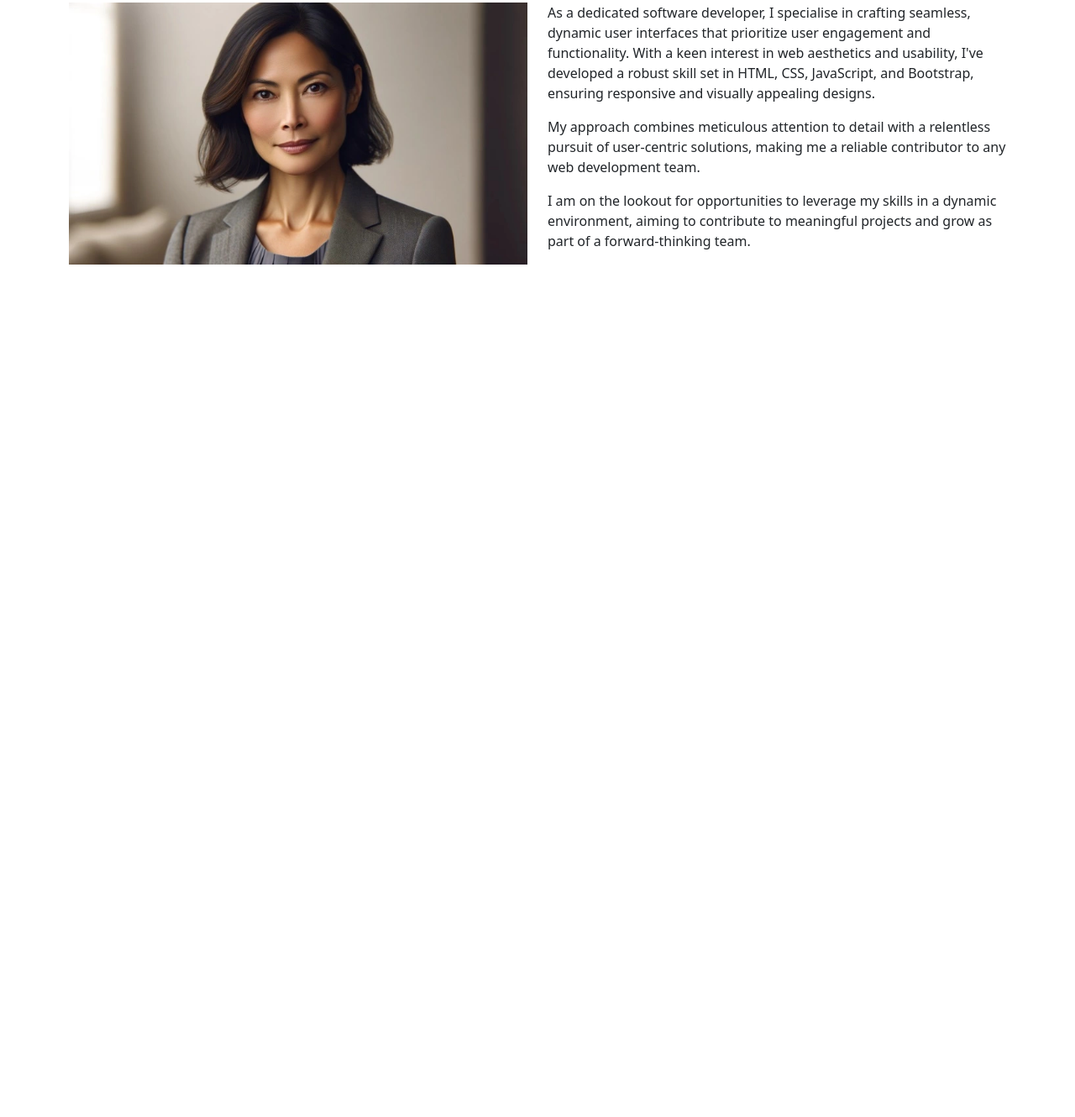
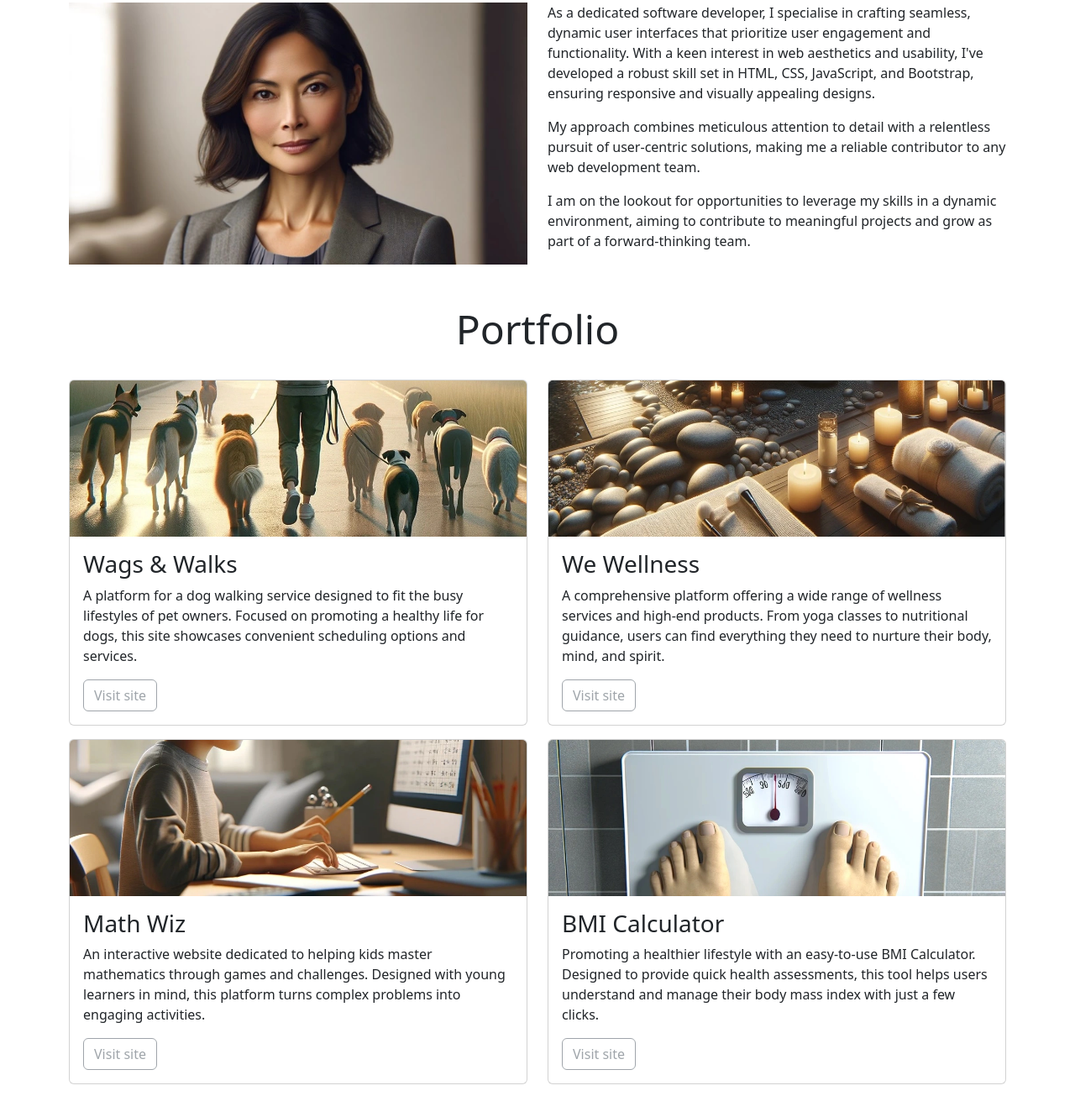
Before and after one commit to sthDINESH/simple-portfolio, a plain HTML site: page index.html in a window 1280 px wide. Shown: the part 544-1874 px from the top of the page at 84% size. Before the commit the page ends 883 px from the top, so only its background shows below. Drawn offline with nearby package versions, Linux system fonts and the light colour scheme.

Commit message:
add portfolio section and style it

```diff
--- a/index.html
+++ b/index.html
@@ -2,11 +2,11 @@
 <html lang="en">
 
 <head>
-    <meta charset="UTF-8">
-    <meta name="viewport" content="width=device-width, initial-scale=1.0">
+    <meta charset="UTF-8" />
+    <meta name="viewport" content="width=device-width, initial-scale=1.0" />
     <title>Mei Wong | Software Developer</title>
     <link href="https://cdn.jsdelivr.net/npm/bootstrap@5.3.7/dist/css/bootstrap.min.css" rel="stylesheet"
-        integrity="sha384-LN+7fdVzj6u52u30Kp6M/trliBMCMKTyK833zpbD+pXdCLuTusPj697FH4R/5mcr" crossorigin="anonymous">
+        integrity="sha384-LN+7fdVzj6u52u30Kp6M/trliBMCMKTyK833zpbD+pXdCLuTusPj697FH4R/5mcr" crossorigin="anonymous" />
     <!--Favicon-->
     <link rel="apple-touch-icon" sizes="180x180" href="assets/favicon_io/apple-touch-icon.png" />
     <link rel="icon" type="image/png" sizes="32x32" href="assets/favicon_io/favicon-32x32.png" />
@@ -36,7 +36,6 @@
                     <li class="nav-item">
                         <a class="nav-link" href="#contact">Contact</a>
                     </li>
-
                 </ul>
             </div>
         </div>
@@ -78,7 +77,7 @@
                 <!-- mb-4 used to add margin under image -->
                 <div class="col-12 col-md-6 mb-4">
                     <!-- img-fluid class makes the image responsive to its container -->
-                    <img src="assets/images/mei-wong.webp" class="img-fluid" alt="Mei Wong">
+                    <img src="assets/images/mei-wong.webp" class="img-fluid" alt="Mei Wong" />
                 </div>
                 <!-- mb-4 used to add margin under text -->
                 <div class="col-12 col-md-6 mb-4">
@@ -104,7 +103,77 @@
             </div>
         </section>
         <!-- portfolio section starts here -->
-
+        <section id="portfolio" class="container pb-4">
+            <div class="row">
+                <div class="col-12 text-center my-4">
+                    <h2 class="display-5">Portfolio</h2>
+                </div>
+                <div class="col-12 col-md-6">
+                    <div class="card mb-3">
+                        <img src="assets/images/wags-and-walks.webp" class="card-img-top"
+                            alt="A man walking several dogs early in the morning" />
+                        <div class="card-body">
+                            <h3 class="card-title">Wags & Walks</h3>
+                            <p class="card-text">
+                                A platform for a dog walking service designed to fit the busy lifestyles of pet owners.
+                                Focused on promoting a healthy life for dogs, this site showcases convenient scheduling
+                                options and services.
+                            </p>
+                            <a href="#" class="btn btn-outline-secondary disabled" pointer-events:none
+                                aria-disabled="true">Visit site</a>
+                        </div>
+                    </div>
+                </div>
+                <div class="col-12 col-md-6">
+                    <div class="card mb-3">
+                    <img src="assets/images/we-wellness.webp" class="card-img-top"
+                        alt="A spa with candles towels and natural material" />
+                    <div class="card-body">
+                        <h3 class="card-title">We Wellness</h3>
+                        <p class="card-text">
+                            A comprehensive platform offering a wide range of wellness services and high-end products.
+                            From yoga classes to nutritional guidance, users can find everything they need to nurture
+                            their body, mind, and spirit.
+                        </p>
+                        <a href="#" class="btn btn-outline-secondary disabled" pointer-events:none
+                            aria-disabled="true">Visit site</a>
+                    </div>
+                </div>
+                </div>
+                <div class="col-12 col-md-6">
+                    <div class="card mb-3">
+                    <img src="assets/images/math-wiz.webp" class="card-img-top"
+                        alt="A child practicing math at a computer" />
+                    <div class="card-body">
+                        <h3 class="card-title">Math Wiz</h3>
+                        <p class="card-text">
+                            An interactive website dedicated to helping kids master mathematics through games and
+                            challenges. Designed with young learners in mind, this platform turns complex problems into
+                            engaging activities.
+                        </p>
+                        <a href="#" class="btn btn-outline-secondary disabled" pointer-events:none
+                            aria-disabled="true">Visit site</a>
+                    </div>
+                </div>
+                </div>
+                <div class="col-12 col-md-6">
+                    <div class="card mb-3">
+                    <img src="assets/images/bmi-calculator.webp" class="card-img-top"
+                        alt="Weighing scales seen from the first person view of the person standing on the scales" />
+                    <div class="card-body">
+                        <h3 class="card-title">BMI Calculator</h3>
+                        <p class="card-text">
+                            Promoting a healthier lifestyle with an easy-to-use BMI Calculator. Designed to provide
+                            quick health assessments, this tool helps users understand and manage their body mass index
+                            with just a few clicks.
+                        </p>
+                        <a href="#" class="btn btn-outline-secondary disabled" pointer-events:none
+                            aria-disabled="true">Visit site</a>
+                    </div>
+                </div>
+                </div>
+            </div>
+        </section>
     </main>
 
     <!-- Bootstrap 5.3 JS -->
```
